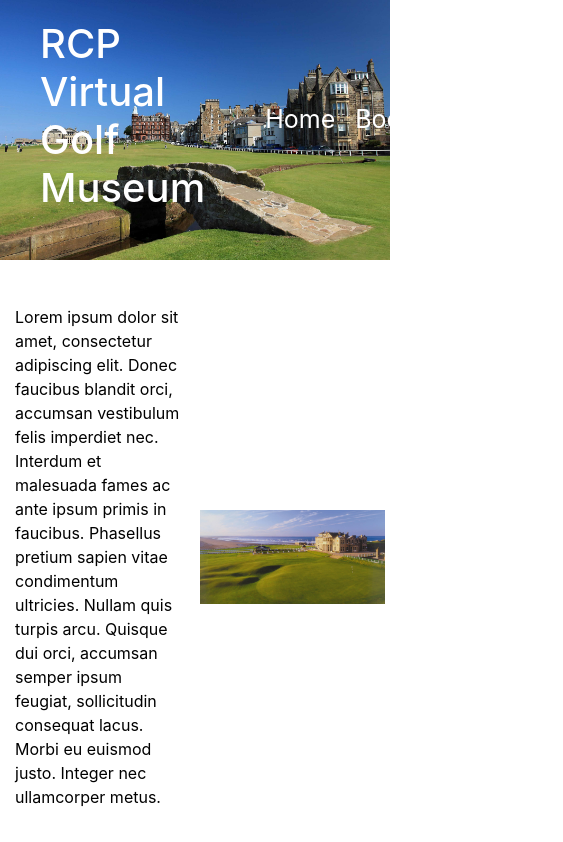
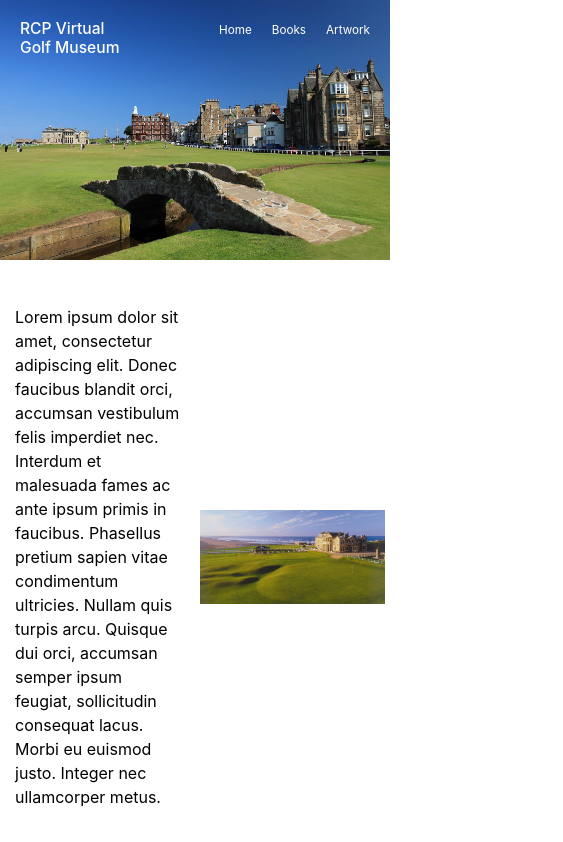
Before and after one commit to spalmer0/rcp-virtual-golf-museum, a React (Create React App) app: page / in a window 390 px wide. Shown: the top 842 px of the page, 563 px wide, since content can reach past the window. Built offline with nearby package versions, Linux system fonts and the light colour scheme.

Commit message:
makes font responsive in header

```diff
--- a/src/components/Header/index.js
+++ b/src/components/Header/index.js
@@ -16,6 +16,7 @@ const StyledHeader = styled.header`
 
     nav {
         display: flex;
+        margin-left:30px;
     }
 
     ul {
@@ -24,14 +25,17 @@ const StyledHeader = styled.header`
         margin-top: 20px;
     }
 
-    li {
-        font-size: 25px;
+    h1 {
+        margin: 20px 0px 0px 20px;
+        font-size: 4vw;
         margin-right: 20px;
     }
 
-    h1 {
+    li {
+        font-size: 3vw;
         margin-right: 20px;
     }
+
 
     a {
         text-decoration: none;
@@ -44,9 +48,7 @@ export default function Header(props) {
     return (
         <StyledHeader>
             <Link to="/">
-                <ul>
                     <h1>RCP Virtual Golf Museum</h1>
-                </ul>
             </Link>
             <nav>
                 <ul>
```
